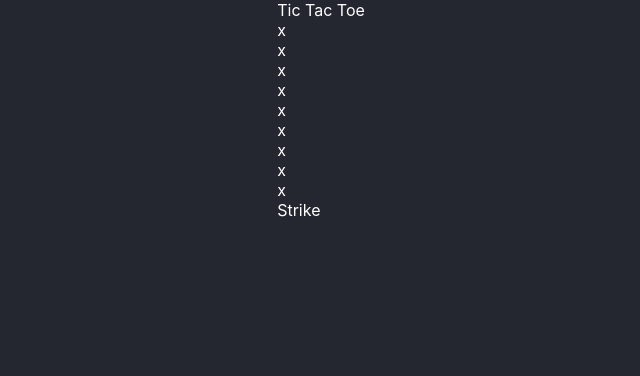
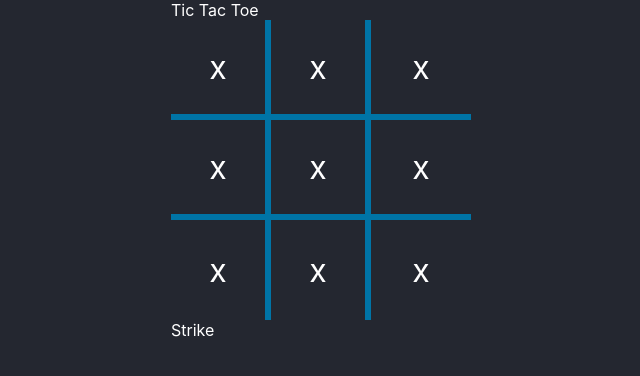
Before and after one commit to Shakithyanshaw/tik-tac-toe-react, a React (Create React App) app: page / in a window 1280 px wide. Shown: the top 376 px of the page, without its empty margins (319-959 px from the left). Built offline with nearby package versions, Linux system fonts and the light colour scheme.

Commit message:
Add more styles in App.css

```diff
--- a/src/App.css
+++ b/src/App.css
@@ -9,3 +9,27 @@
 h1 {
   text-align: center;
 }
+
+.board {
+  display: grid;
+  grid-template-columns: 100px 100px 100px;
+  grid-template-rows: 100px 100px 100px;
+  cursor: pointer;
+  position: relative;
+}
+
+.tile {
+  color: currentColor;
+  font-size: 2em;
+  display: flex;
+  justify-content: center;
+  align-items: center;
+}
+
+.right-border {
+  border-right: 0.2em solid #0074a6;
+}
+
+.bottom-border {
+  border-bottom: 0.2em solid #0074a6;
+}
--- a/src/components/Board.jsx
+++ b/src/components/Board.jsx
@@ -3,15 +3,15 @@
 
 function Board() {
   return (
-    <div>
-      <Tile />
-      <Tile />
-      <Tile />
-      <Tile />
-      <Tile />
-      <Tile />
-      <Tile />
-      <Tile />
+    <div className="board">
+      <Tile className="right-border bottom-border" />
+      <Tile className="right-border bottom-border" />
+      <Tile className=" bottom-border" />
+      <Tile className="right-border bottom-border" />
+      <Tile className="right-border bottom-border" />
+      <Tile className=" bottom-border" />
+      <Tile className="right-border" />
+      <Tile className="right-border" />
       <Tile />
       <Strike />
     </div>
--- a/src/components/Tile.jsx
+++ b/src/components/Tile.jsx
@@ -1,5 +1,5 @@
-function Tile() {
-  return <div>x</div>;
+function Tile({ className }) {
+  return <div className={`tile ${className}`}>x</div>;
 }
 
 export default Tile;
```
